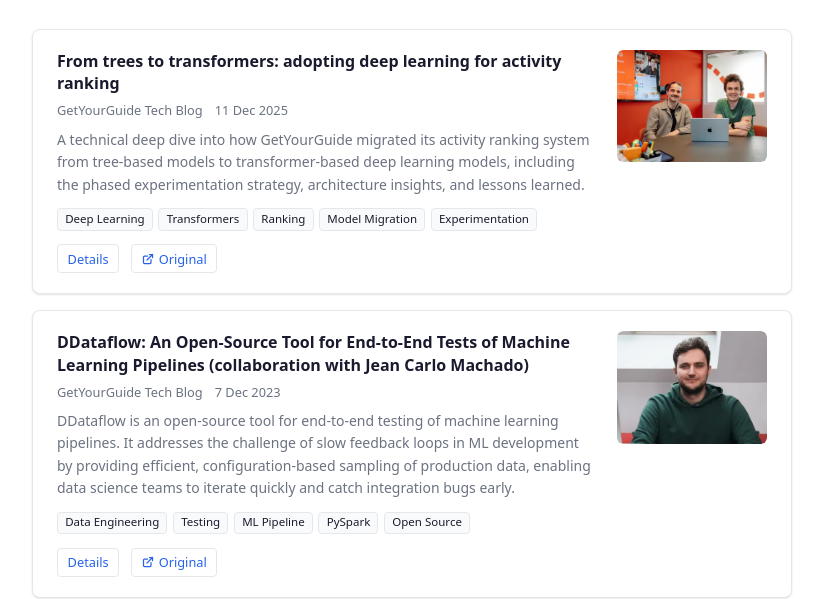
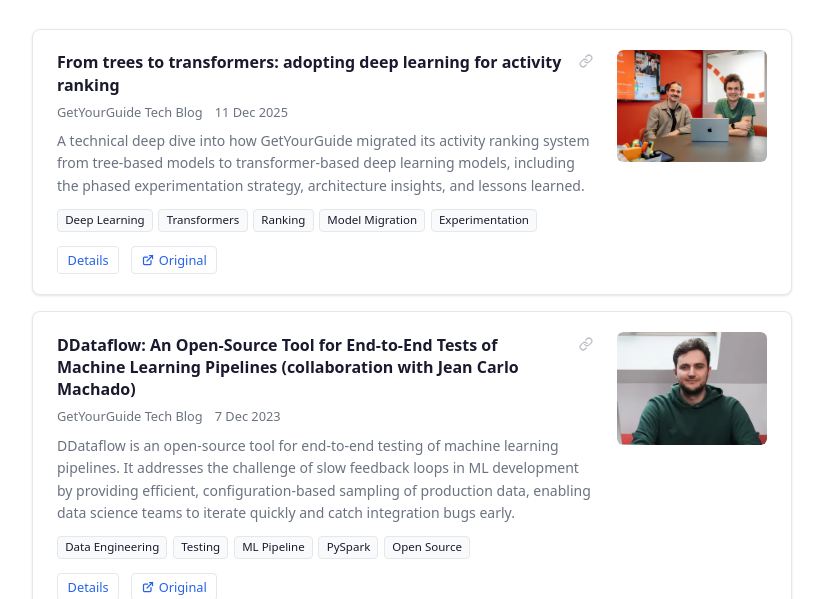
Before and after one commit to theopinard/about-me, an Astro site: page /about-me/blog in a window 1280 px wide. Shown: the part 201-800 px from the top of the page, without its empty margins (228-1051 px from the left). Built offline with nearby package versions, Linux system fonts and the light colour scheme; Astro itself is replaced by a stand-in of ours.

Commit message:
Add permalinks to blog and talk cards (#6)

```diff
--- a/src/pages/blog.astro
+++ b/src/pages/blog.astro
@@ -59,9 +59,15 @@ function formatDate(date: Date): string {
       {posts.map((post) => (
         <article id={post.id} class="card blog-card">
           <div class="blog-card-body">
-            <h3>
+            <h3 class="card-title-row">
               <a href={localPath(`/blog/${post.id}`)}>
                 {post.title}
+              </a>
+              <a class="permalink" href={`${localPath('/blog')}#${post.id}`} aria-label={`Permalink to ${post.title}`}>
+                <svg aria-hidden="true" width="14" height="14" viewBox="0 0 24 24" fill="none" stroke="currentColor" stroke-width="2.25" stroke-linecap="round" stroke-linejoin="round">
+                  <path d="M10 13a5 5 0 0 0 7.54.54l3-3a5 5 0 0 0-7.07-7.07l-1.72 1.71" />
+                  <path d="M14 11a5 5 0 0 0-7.54-.54l-3 3a5 5 0 0 0 7.07 7.07l1.71-1.71" />
+                </svg>
               </a>
             </h3>
             <div class="meta">
--- a/src/styles/global.css
+++ b/src/styles/global.css
@@ -471,6 +471,33 @@ a:hover {
   color: var(--accent);
 }
 
+.card-title-row {
+  align-items: baseline;
+  display: flex;
+  gap: 0.35rem;
+}
+
+.card-title-row > a:first-child {
+  min-width: 0;
+}
+
+.card-title-row .permalink {
+  align-items: center;
+  color: var(--text-muted);
+  display: inline-flex;
+  flex: 0 0 auto;
+  height: 1.4rem;
+  justify-content: center;
+  opacity: 0.45;
+  width: 1.4rem;
+}
+
+.card-title-row .permalink:hover,
+.card-title-row .permalink:focus-visible {
+  color: var(--accent);
+  opacity: 1;
+}
+
 .card .meta {
   font-size: 0.8rem;
   color: var(--text-muted);
```
Also changed, not shown: src/pages/talks.astro (+9 -1 lines).
